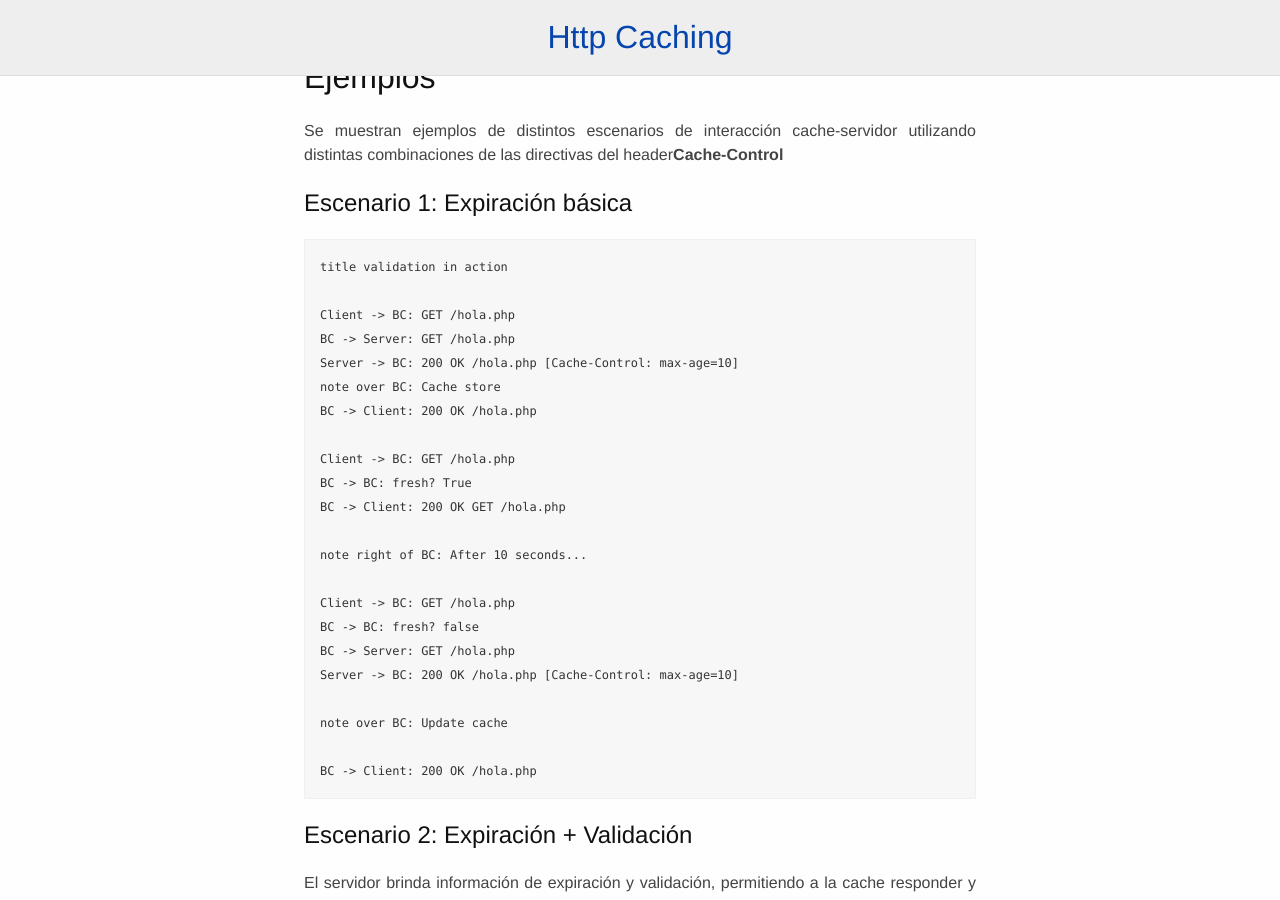
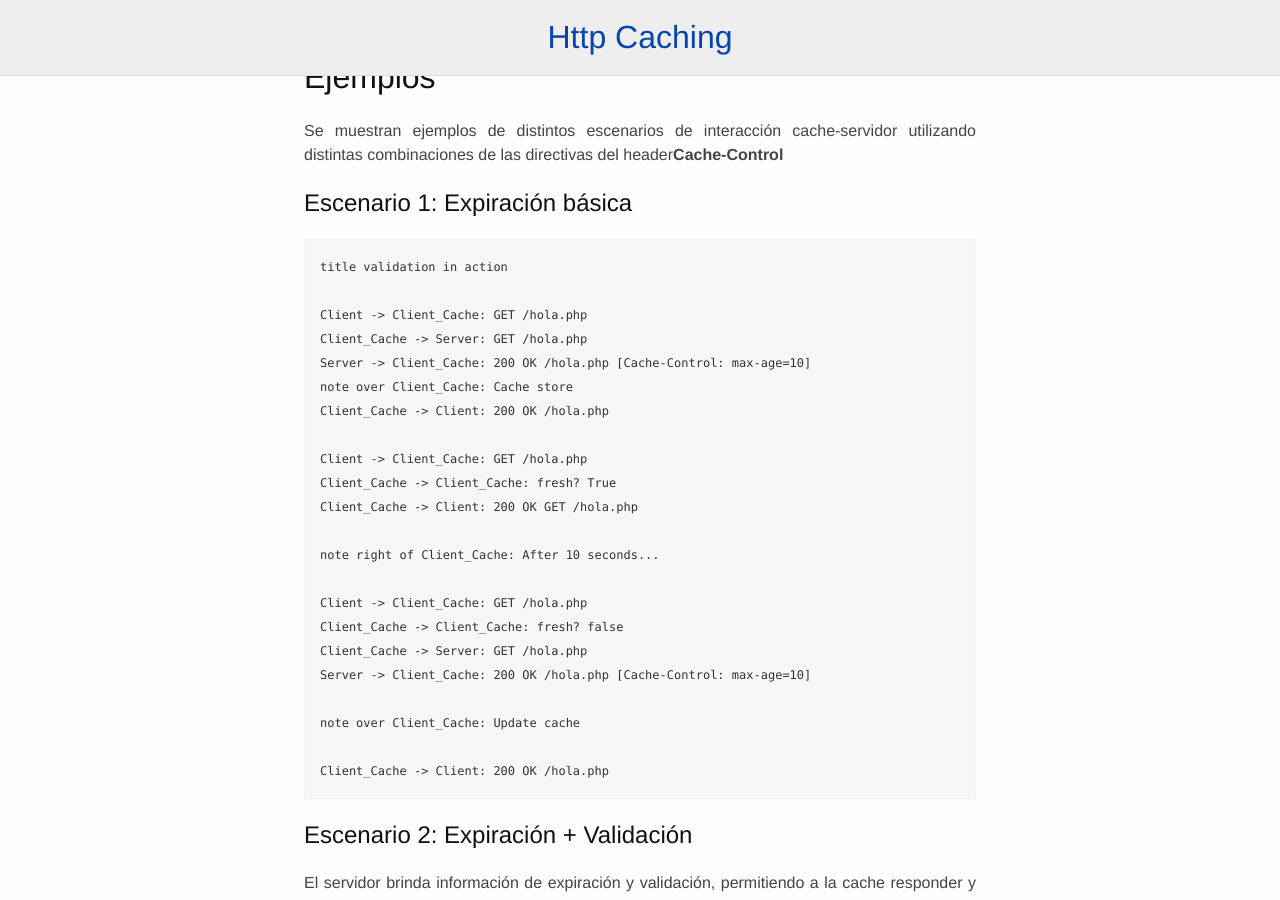
Before and after one commit to Desarrollo-CeSPI/desarrollo-cespi.github.io, a Jekyll site: the page built from _posts/2013-05-02-http_caching_up_and_running.md, in a window 1280 px wide and 900 px high, scrolled down 7122 px. Built offline with Jekyll 4.4.1, drawn with Linux system fonts in a browser that asks for light colours; nearby versions of some CDN libraries; Markdown is read by kramdown in place of the engine named in the settings.

Commit message:
Update 2013-05-02-http_caching_up_and_running.md

```diff
--- a/_posts/2013-05-02-http_caching_up_and_running.md
+++ b/_posts/2013-05-02-http_caching_up_and_running.md
@@ -287,26 +287,26 @@ Los servidores deberían utilizar esta directiva sólo si una falla al revalidar
 <div class="wsd" wsd_style="napkin"><pre>
 title validation in action
 
-Client -> BC: GET /hola.php
-BC -> Server: GET /hola.php
-Server -> BC: 200 OK /hola.php [Cache-Control: max-age=10]
-note over BC: Cache store
-BC -> Client: 200 OK /hola.php
+Client -> Client_Cache: GET /hola.php
+Client_Cache -> Server: GET /hola.php
+Server -> Client_Cache: 200 OK /hola.php [Cache-Control: max-age=10]
+note over Client_Cache: Cache store
+Client_Cache -> Client: 200 OK /hola.php
 
-Client -> BC: GET /hola.php
-BC -> BC: fresh? True
-BC -> Client: 200 OK GET /hola.php
+Client -> Client_Cache: GET /hola.php
+Client_Cache -> Client_Cache: fresh? True
+Client_Cache -> Client: 200 OK GET /hola.php
 
-note right of BC: After 10 seconds...
+note right of Client_Cache: After 10 seconds...
 
-Client -> BC: GET /hola.php
-BC -> BC: fresh? false
-BC -> Server: GET /hola.php
-Server -> BC: 200 OK /hola.php [Cache-Control: max-age=10]
+Client -> Client_Cache: GET /hola.php
+Client_Cache -> Client_Cache: fresh? false
+Client_Cache -> Server: GET /hola.php
+Server -> Client_Cache: 200 OK /hola.php [Cache-Control: max-age=10]
 
-note over BC: Update cache
+note over Client_Cache: Update cache
 
-BC -> Client: 200 OK /hola.php
+Client_Cache -> Client: 200 OK /hola.php
 </pre></div>
 
 
```
